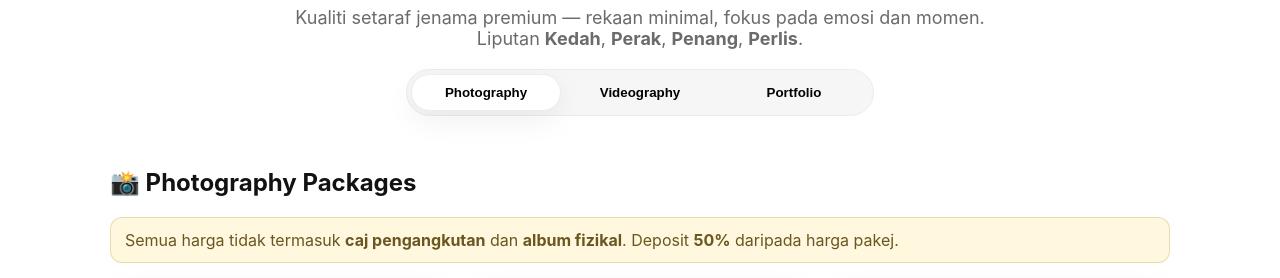
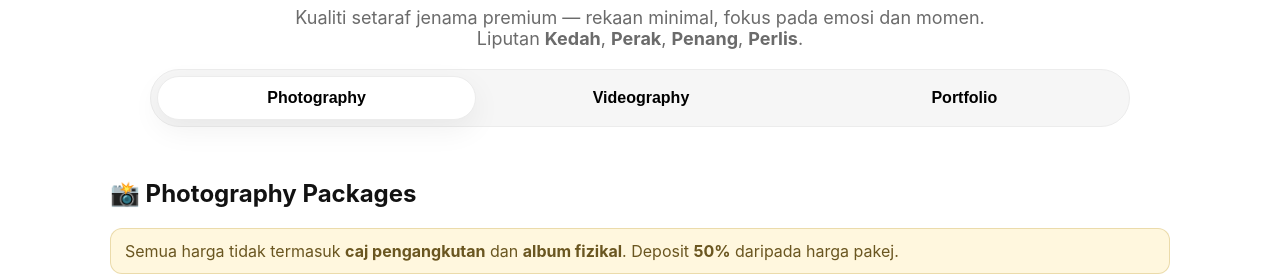
Before and after one commit to MalStudio22/malstudio, a plain HTML site: page index.html in a window 1280 px wide. Shown: the part 333-611 px from the top of the page. Drawn offline with Linux system fonts and the light colour scheme.

Commit message:
index.html

```diff
--- a/index.html
+++ b/index.html
@@ -2,7 +2,8 @@
 <html lang="ms" class="no-js">
 <head>
   <meta charset="utf-8">
-  <meta name="viewport" content="width=device-width, initial-scale=1">
+  <meta name="viewport" content="width=device-width, initial-scale=1, viewport-fit=cover">
+  <meta name="format-detection" content="telephone=no">
   <title>Photography & Videography — Elegant White & Gold</title>
   <meta name="description" content="Perkhidmatan Photography & Videography untuk majlis perkahwinan. Liputan Kedah, Perak, Penang, Perlis.">
   <meta property="og:title" content="Photography & Videography — White & Gold">
@@ -72,6 +73,39 @@
     footer{text-align:center;color:var(--muted);padding:40px 0}
     /* Motion respect */
     @media (prefers-reduced-motion: reduce){ .card{transition:none} .seg button{transition:none} }
+/* --- iOS & Mobile Fixes (MalStudio) --- */
+html, body { -webkit-text-size-adjust: 100%; } /* elak auto-zoom Safari */
+body { overflow-x: hidden; }                    /* elak “geser sisi” */
+* { max-width: 100vw; }                         /* elak overflow kecil */
+
+main.container { padding-bottom: 90px; }        /* ruang untuk sticky CTA */
+.sticky-cta { padding-bottom: calc(env(safe-area-inset-bottom) / 2); } /* ruang 'notch' iPhone */
+
+/* Segmented control penuh lebar & rapi di mobile */
+.seg{
+  display: flex;
+  gap: 6px;
+  background: #f6f6f6;
+  border: 1px solid var(--line);
+  border-radius: 999px;
+  padding: 6px;
+  width: 100%;
+  max-width: 980px;
+  margin: 20px auto 0;
+}
+.seg button{
+  appearance: none; border: 0; background: transparent;
+  padding: 12px 14px; border-radius: 999px; font-weight: 700;
+  transition: transform .2s; flex: 1; min-width: 0;
+  font-size: clamp(14px, 3.4vw, 16px);
+}
+
+/* Kad lebih padat di skrin kecil */
+.card{ padding: 22px; }
+
+/* Badge boleh balut baris bila sempit */
+.eyebrow{ max-width: 100%; text-wrap: balance; }
+
   </style>
 </head>
 <body>
```
